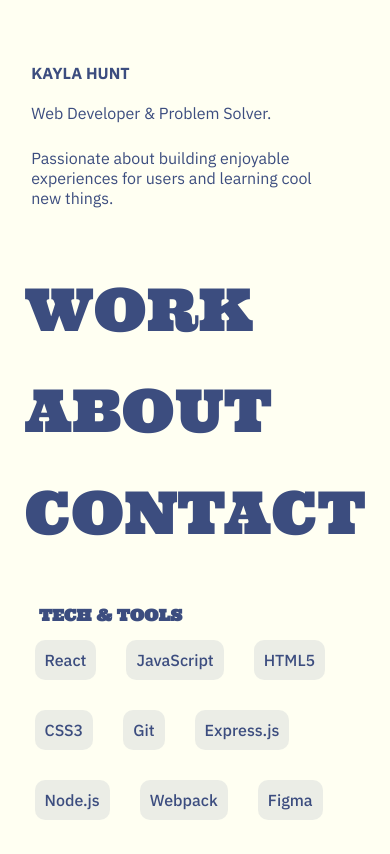
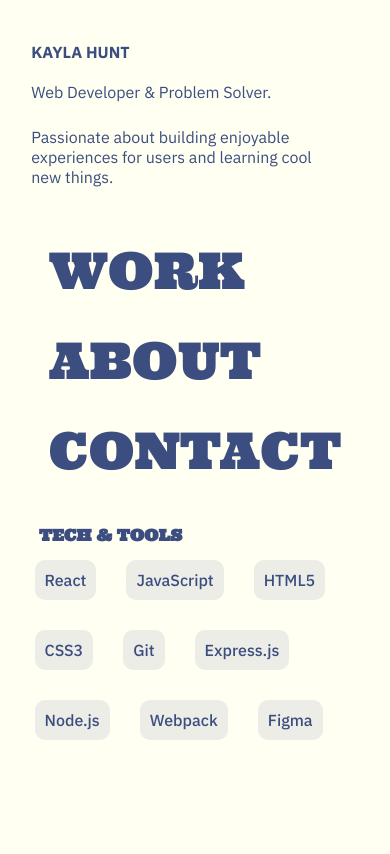
Before and after one commit to huntkay1/portfolio, a React (Vite) app: page / in a window 390 px wide. Built offline with nearby package versions, Linux system fonts and the light colour scheme.

Commit message:
Make home mobile responsive

```diff
--- a/src/styles/App.css
+++ b/src/styles/App.css
@@ -75,28 +75,31 @@
 @media (max-width: 430px) {
   .home {
     grid-template-columns: 1fr;
-    grid-template-rows: 35vh 1fr 1fr;
+    grid-template-rows: 1fr auto auto !important;
   }
 
   .intro {
     grid-column: 1 / -1;
     grid-row: 1 / 2;
     justify-self: start;
+    margin-top: 5vh;
     margin-left: 8vw;
     justify-content: center;
+    padding: 0 !important;
 
   }
 
   .home nav {
     grid-column: 1 / -1;
     grid-row: 2 / 3;
-    padding: 0;
-    margin-top: -10vh;
+    padding: 0 !important;
+    margin-bottom: 2vh;
+    align-items: center;
   }
 
   .navlink {
     margin: 3vh 0;
-    font-size: 7vh;
+    font-size: 6vh !important;
   }
 
   .skills {
@@ -110,5 +113,36 @@
     margin-left: 5vw;
   }
 
+}
 
+@media (max-width: 1024px) {
+
+  .home {
+    grid-template-rows: 60vh 20vh 20vh;
+  }
+
+  .intro {
+    padding-left: 5vw;
+    padding-bottom: 10vh;
+  }
+
+  .home nav {
+    padding: 0;
+    padding-bottom: 10vh;
+  }
+
+  .navlink {
+    font-size: 8vw;
+  }
+
+
+  .home h2 {
+    justify-content: flex-start;
+    padding: 0;
+  }
+
+  .skills {
+    grid-column: 1 / -1;
+    padding: 0 5vw 5vw 5vw;
+  }
 }
```
